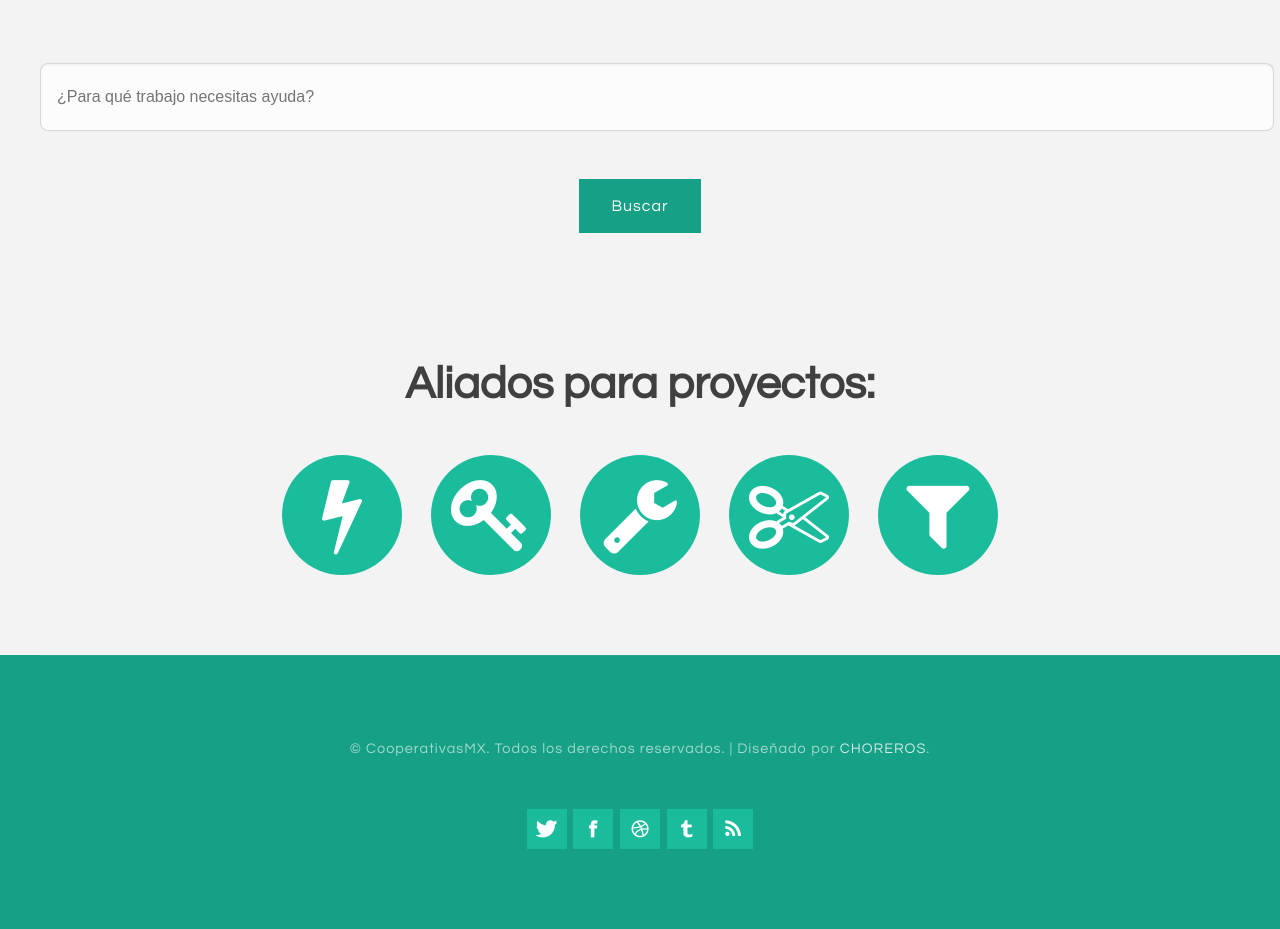
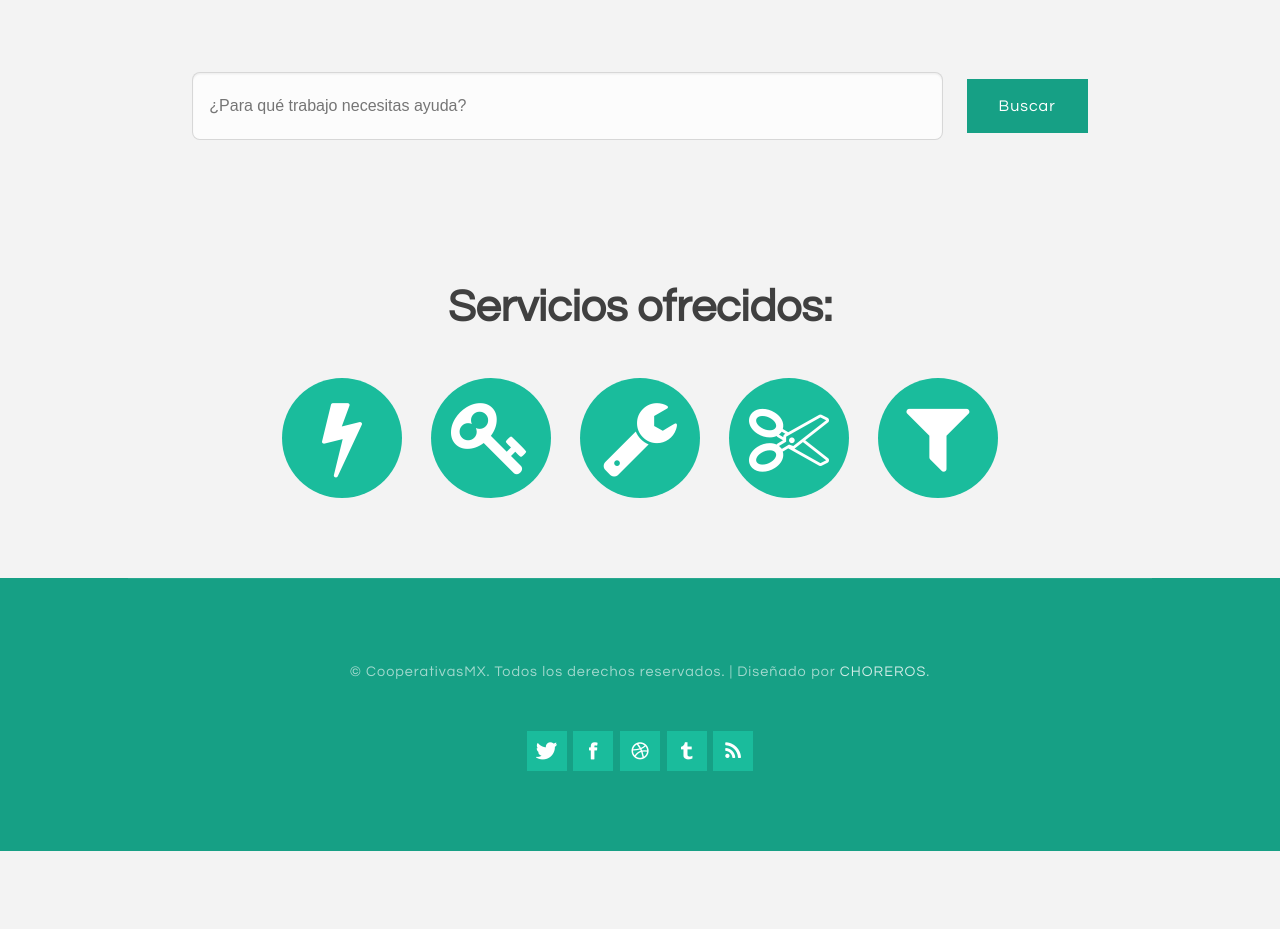
Before and after one commit to freddyiniguez/cooperativasmx, a Django app: page / in a window 1280 px wide. Shown: the part 233-1162 px from the top of the page. After the commit the page ends 1084 px from the top, so only its background shows below. Run offline with Django 3.2, Linux system fonts and the light colour scheme.

Commit message:
Search bar dixed.

```diff
--- a/webpage/static/css/default.css
+++ b/webpage/static/css/default.css
@@ -55,7 +55,7 @@
 	.container
 	{
 		margin: 0px auto;
-		width: 1200px;
+		width: 80%;
 	}
 
 
@@ -289,16 +289,15 @@
 /*********************************************************************************/
 	.search
 	{
-		display: inline-block;
-		position: block;
 		-webkit-appearance: none;
 		border: 0;
 		background: #fff;
 		background: rgba(255,255,255,0.75);
-		width: 100%;
+		width: 70%;
 		border-radius: 0.50em;
 		margin: 1em 0em;
 		padding: 1.50em 1em;
+		margin-right: 20px;
 		box-shadow: inset 0 0.1em 0.1em 0 rgba(0,0,0,0.05);
 		border: solid 1px rgba(0,0,0,0.15);
 		-moz-transition: all 0.35s ease-in-out;
@@ -310,7 +309,7 @@
 		outline: none;
 	}
 
-	.search-center
+	.search-small
 	{
 	}
 
@@ -342,7 +341,7 @@
 	{
 		overflow: hidden;
 		padding: 2em 0em;
-		background: url(images/bg01.jpg) repeat-x center top;
+		background: url({% static 'css/images/bg01.jpg' %}) repeat-x center top;
 	}
 
 	#header
--- a/webpage/templates/webpage/index.html
+++ b/webpage/templates/webpage/index.html
@@ -17,7 +17,7 @@
 			<h1><span class="icon icon-cog"></span><a href="#">CooperativasMX</a></h1>
 			<div id="menu">
 				<ul>
-					<li class="current_page_item"><a href="#" accesskey="1" title="">Inicio</a></li>
+					<li class="current_page_item"><a href="#" accesskey="1" title="Inicio">Inicio</a></li>
 					<li><a href="#" accesskey="2" title="">Servicios</a></li>
 					<li><a href="#" accesskey="3" title="">Testimonios</a></li>
 					<li><a href="#" accesskey="4" title="">Acerca de nosotros</a></li>
@@ -30,7 +30,7 @@
 <div id="page-wrapper">
 	<div id="page" class="container">
 		<div>
-			<input class="search searcher" type="text" name="search" placeholder="¿Para qué trabajo necesitas ayuda?">
+			<input class="search search-small" type="text" name="search" placeholder="¿Para qué trabajo necesitas ayuda?">
 			<a href="#" class="button button-small">Buscar</a>
 		</div>
 	</div>
@@ -38,7 +38,7 @@
 <div id="wrapper2">
 	<div id="tools">
 		<div class="title">
-			<h2>Aliados para proyectos:</h2>
+			<h2>Servicios ofrecidos:</h2>
 		</div>
 		<ul class="tools">
 			<li><a href="#" class="icon icon-bolt"></a></li>
--- a/webpage/views.py
+++ b/webpage/views.py
@@ -7,3 +7,6 @@ def cooperativa_list(request):
 
 def homepage(request):
 	return render(request, 'webpage/index.html')
+
+def servicios(request):
+	return render(reuest, 'webpage/services.html')
```
Also changed, not shown: 1 other file.
